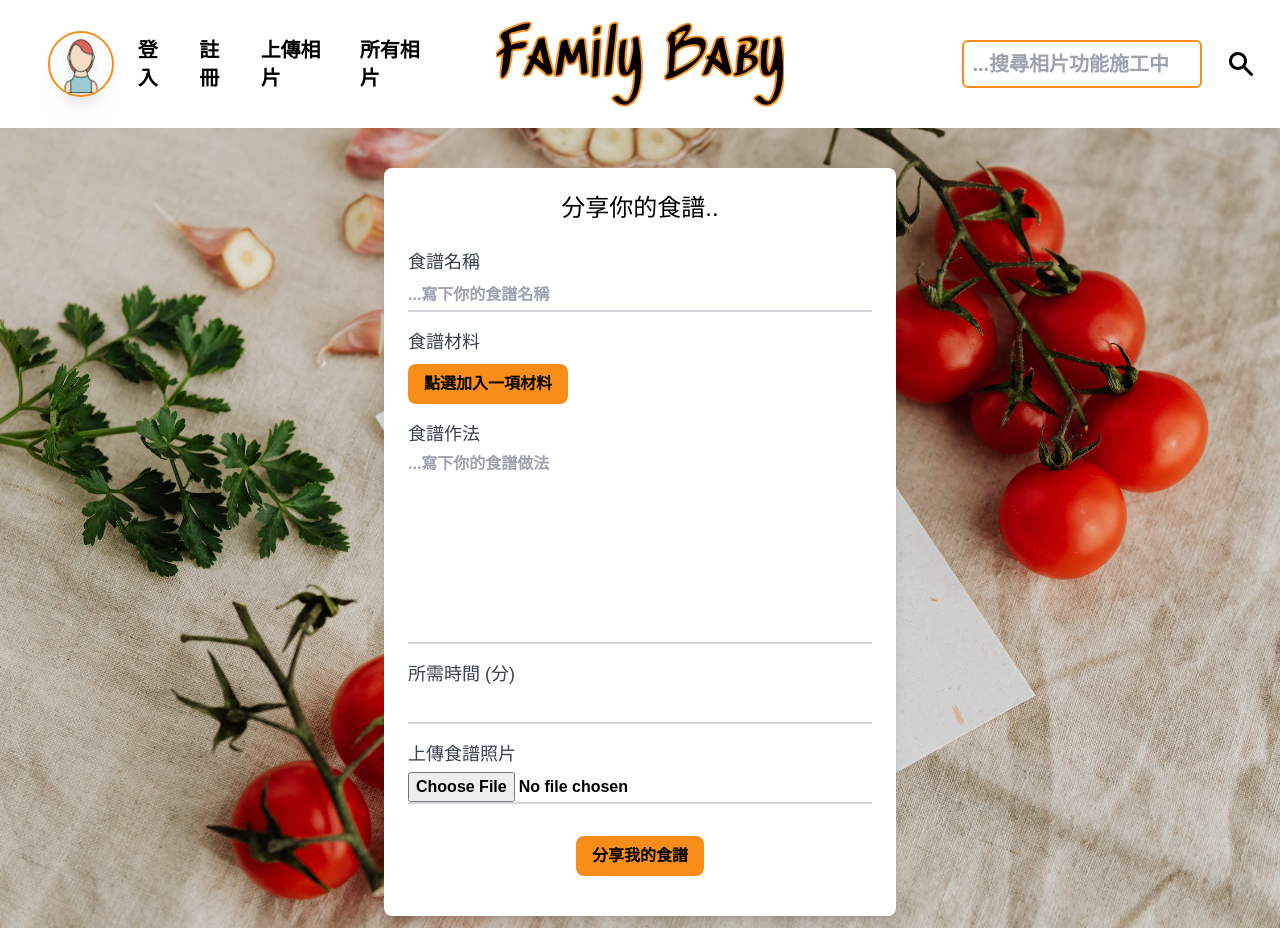
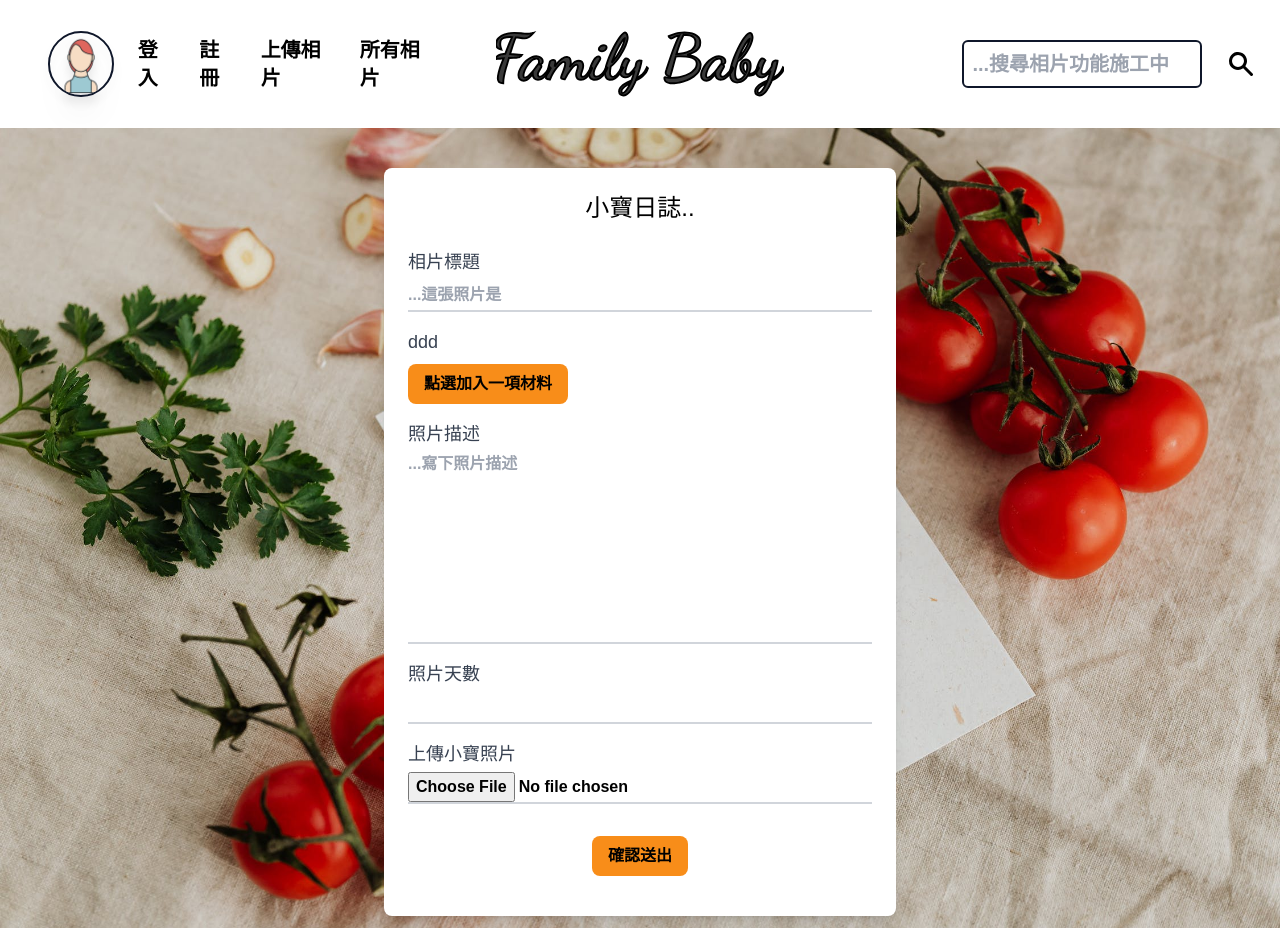
Before and after one commit to Joshhong30s/Our-Little-Explorer, a Next.js app: page /writeRecipe in a window 1280 px wide. Built offline with nearby package versions, Linux system fonts and the light colour scheme; a web font is replaced by a local one.

Commit message:
0411test

```diff
--- a/src/components/navbar.tsx
+++ b/src/components/navbar.tsx
@@ -36,7 +36,7 @@ export default function Navbar() {
                 {!cookies.access_token ? (
                   <Link href='/login'>
                     <Image
-                      className='rounded-full border-2 border-orange-950  drop-shadow-xl mx-auto '
+                      className='rounded-full border-2 border-slate-900  drop-shadow-xl mx-auto '
                       src='/momAvatar.png'
                       alt='Josh Hong'
                       width={70}
@@ -47,7 +47,7 @@ export default function Navbar() {
                 ) : (
                   <Link href='/setting'>
                     <Image
-                      className='rounded-full border-4 border-orange-950 drop-shadow-xl mx-auto'
+                      className='rounded-full border-4 border-slate-900 drop-shadow-xl mx-auto'
                       src='/dadAvatar.png'
                       alt='Josh Hong'
                       width={70}
@@ -125,7 +125,7 @@ export default function Navbar() {
           <input
             type='text'
             aria-label='search'
-            className='px-2 py-2 w-11/12 md:w-7/12 border-2 rounded-md border-orange-950'
+            className='px-2 py-2 w-11/12 md:w-7/12 border-2 rounded-md border-slate-900'
             placeholder='...搜尋相片功能施工中'
             value=''
           />
--- a/src/pages/index.tsx
+++ b/src/pages/index.tsx
@@ -4,7 +4,8 @@ import { useState, useEffect } from 'react'
 import { useGetUserID } from '../hooks/useGetUserId'
 import { useCookies } from 'react-cookie'
 import { RiHeartAddLine, RiHeartFill } from 'react-icons/ri'
-import { IoMdAlarm } from 'react-icons/io'
+import { IoMdMap, IoIosCamera } from 'react-icons/io'
+import { FaBaby } from 'react-icons/fa'
 
 export default function Home() {
   const [recipes, setRecipes] = useState([])
@@ -109,15 +110,16 @@ export default function Home() {
                       {recipe.name}
                     </h3>
                     <div className='flex space-x-1 items-center'>
-                      <IoMdAlarm size={30} />
+                      <FaBaby size={30} />
                       <p className=' text-gray-800 text-sm'>
-                        {recipe.cookingTime} mins
+                        {recipe.cookingTime} days
                       </p>
                     </div>
                   </div>
                   {recipe.ingredients.map((ingredient) => (
                     <p key={ingredient} className='text-gray-600 text-sm '>
-                      {ingredient}
+                      <IoMdMap size={30} /> {ingredient[0]}
+                      <IoIosCamera size={30} /> {ingredient[1]}
                     </p>
                   ))}
                   <p className='text-gray-600 text-sm my-4'>
--- a/src/pages/writeRecipe.tsx
+++ b/src/pages/writeRecipe.tsx
@@ -76,14 +76,14 @@ export default function WriteRecipe() {
         )
 
         // Handling success
-        alert('Image uploaded')
+        alert('相片上傳成功，可以送出')
         setRecipe({
           ...recipe,
           imageUrl: response.data.data.link,
         })
       } catch (err) {
         console.log(err)
-        alert('Failed to upload image')
+        alert('相片上傳失敗')
       }
     }
   }
@@ -108,22 +108,20 @@ export default function WriteRecipe() {
       style={{ backgroundImage: "url('recipebg.jpg')" }}
     >
       <div className='bg-white rounded-lg shadow-lg p-6 w-full max-w-lg mt-10'>
-        <h2 className='text-2xl text-center font-medium mb-6'>
-          分享你的食譜..
-        </h2>
+        <h2 className='text-2xl text-center font-medium mb-6'>小寶日誌..</h2>
         <form className='space-y-4' onSubmit={onSubmit}>
           <div>
             <label
               htmlFor='name'
               className='block text-gray-700 font-medium text-lg'
             >
-              食譜名稱
+              相片標題
             </label>
             <input
               type='text'
               id='name'
               name='name'
-              placeholder='...寫下你的食譜名稱'
+              placeholder='...這張照片是'
               onChange={handleChange}
               className='mt-1 block w-full h-8 border-b-2 border-gray-300 focus:border-indigo-500 focus:ring-1 focus:ring-indigo-500 focus:ring-opacity-50'
             />
@@ -133,7 +131,7 @@ export default function WriteRecipe() {
               htmlFor='ingredients'
               className='block text-gray-700 font-medium text-lg'
             >
-              食譜材料
+              ddd
             </label>
             {recipe.ingredients.map((ingredient, index) => (
               <div key={index}>
@@ -159,14 +157,14 @@ export default function WriteRecipe() {
               htmlFor='instructions'
               className='block text-gray-700 font-medium text-lg'
             >
-              食譜作法
+              照片描述
             </label>
             <textarea
               id='instructions'
               name='instructions'
               onChange={handleChange}
               className='mt-1 block w-full resize-none md:h-48 border-b-2 border-gray-300  focus:outline-none whitespace-pre-wrap'
-              placeholder='...寫下你的食譜做法'
+              placeholder='...寫下照片描述'
             ></textarea>
           </div>
           <div>
@@ -174,7 +172,7 @@ export default function WriteRecipe() {
               htmlFor='cookingTime'
               className='block text-gray-700 font-medium text-lg'
             >
-              所需時間 (分)
+              照片天數
             </label>
             <input
               type='text'
@@ -189,7 +187,7 @@ export default function WriteRecipe() {
               htmlFor='image'
               className='block text-gray-700 font-medium text-lg'
             >
-              上傳食譜照片
+              上傳小寶照片
             </label>
             {file && <img src={URL.createObjectURL(file)} alt='' />}
             <input
@@ -205,7 +203,7 @@ export default function WriteRecipe() {
               type='submit'
               className='bg-orange-950 text-black py-2 px-4 rounded-lg hover:bg-yellow-300 transition-colors duration-300'
             >
-              分享我的食譜
+              確認送出
             </button>
           </div>
         </form>
```
Also changed, not shown: public/familybaby.svg.
